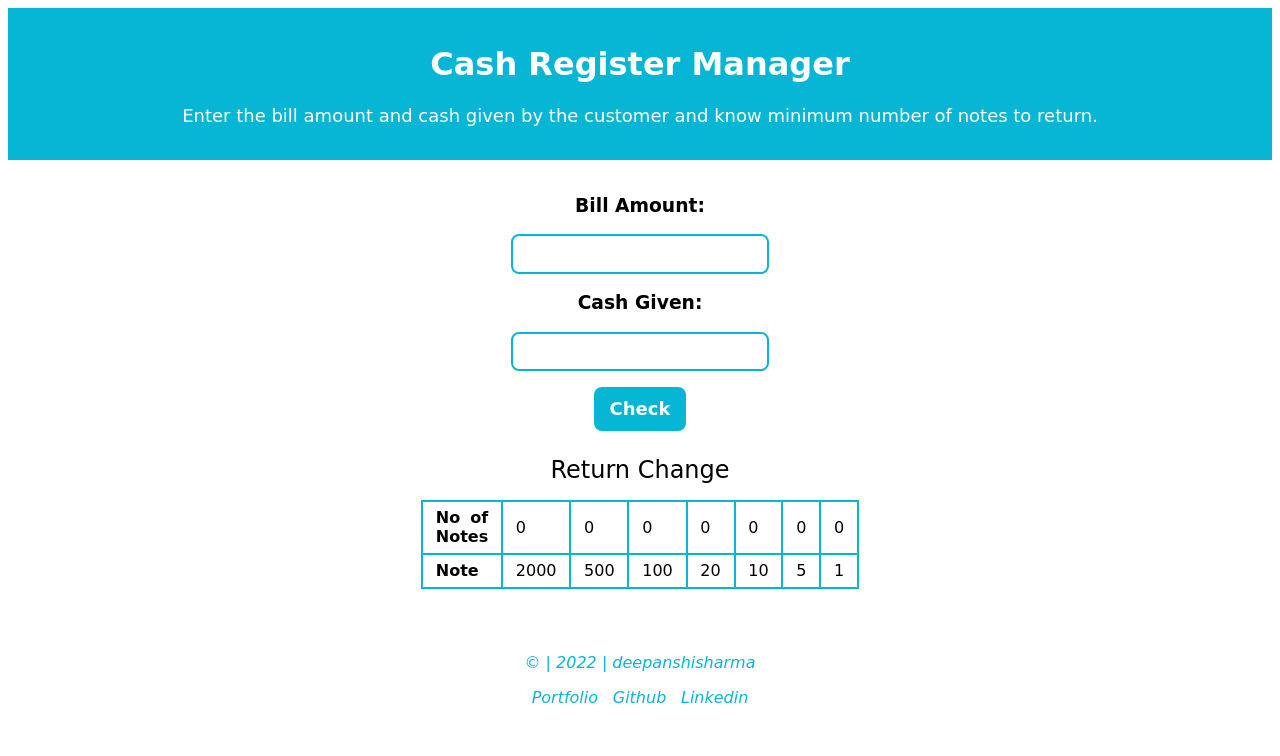
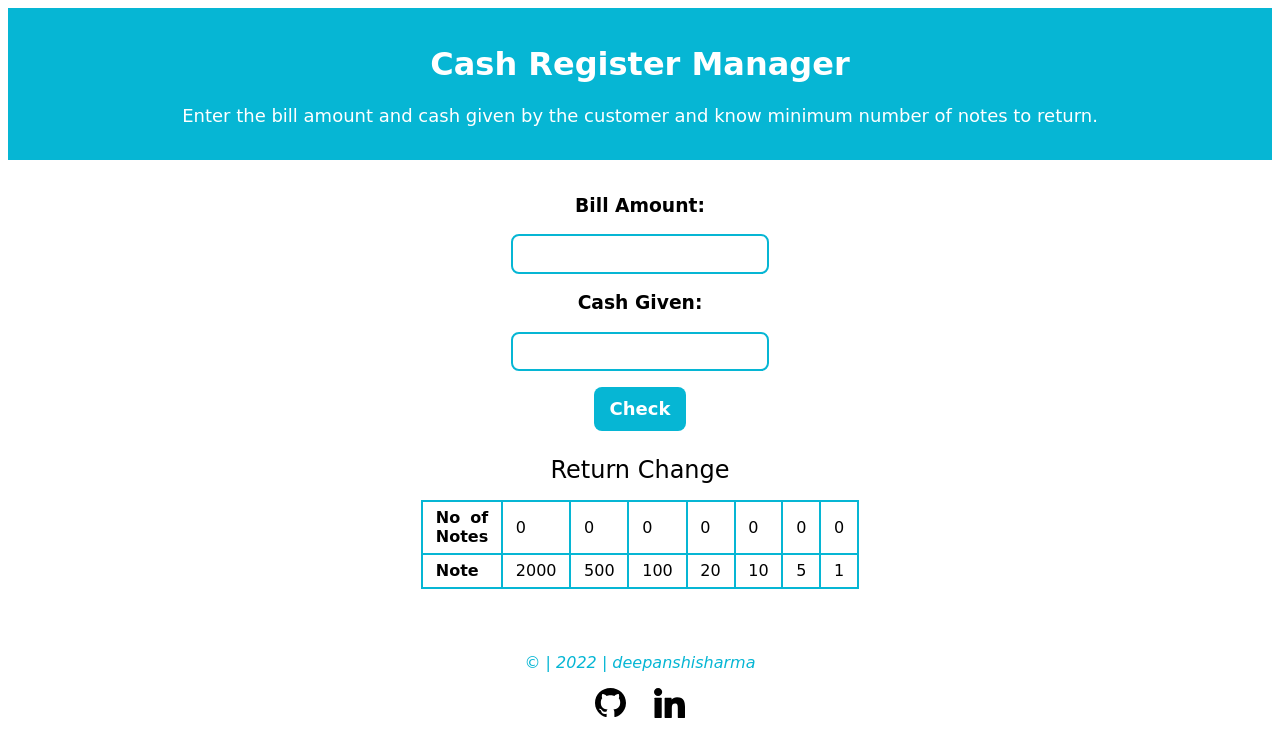
Before and after one commit to deepanshimarsha/cash-register-manager, a plain HTML site: page index.html in a window 1280 px wide. Drawn offline with Linux system fonts and the light colour scheme; a web font is replaced by a local one.

Commit message:
style:update footer

```diff
--- a/index.html
+++ b/index.html
@@ -62,9 +62,9 @@
         <div class="footer-header"></div>
         <p><p>© | 2022 | deepanshisharma</p></p>
         <ul class="list-non-bullet social-links">
-            <li class="list-item-inline"><a class="link" href="https://deepanshi-sharma.netlify.app/">Portfolio</a></li>
-            <li class="list-item-inline"><a class="link" href="https://github.com/deepanshimarsha">Github</a></li>
-            <li class="list-item-inline"><a class="link" href="https://www.linkedin.com/in/deepanshi-sharma-8502a71b8/">Linkedin</a></li>
+            <li class="list-item-inline"><a class="social-link" href="https://github.com/deepanshimarsha" target="_blank"><img id="social-icons" src="images/github-svg.svg" alt="github"/></a></li>
+            <li class="list-item-inline"><a class="social-link"
+                    href="https://www.linkedin.com/in/deepanshi-sharma-8502a71b8/" target="_blank"><img id="social-icons"  src="images/linkedin-svg.svg" alt="linkedin"/></a></li>
         </ul>
 
     </footer>
--- a/style.css
+++ b/style.css
@@ -132,3 +132,16 @@ caption{
     text-decoration: none;
     padding: 0rem 0rem;
 }
+.social-link{
+    padding: 0.4rem;
+}
+
+#social-icons{
+    max-width: 2.5%;
+    height: auto;
+
+}
+
+#discord{
+    object-fit: cover;
+}
```
Also changed, not shown: images/discord-svg.svg (added), images/github-svg.svg (added), images/gmail-svg.svg (added), images/linkedin-svg.svg (added), images/twitter-svg.svg (added).
